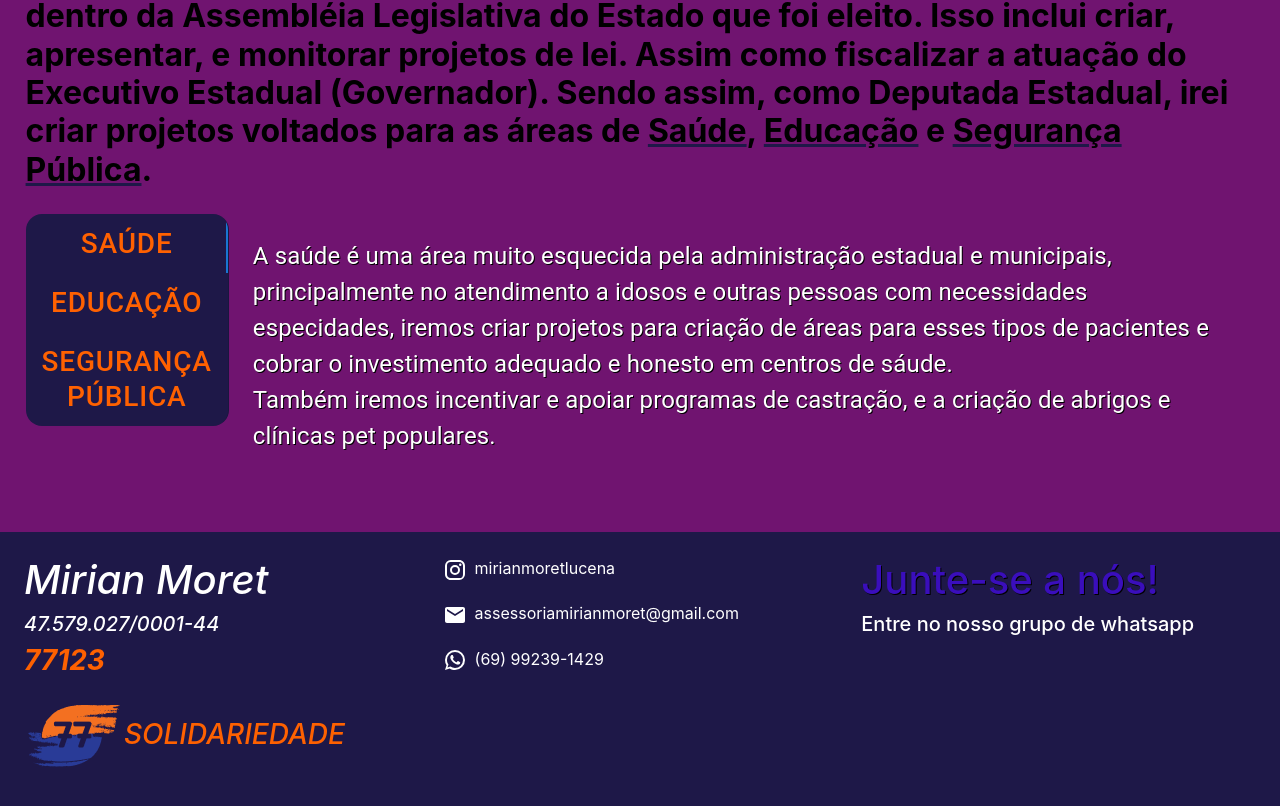
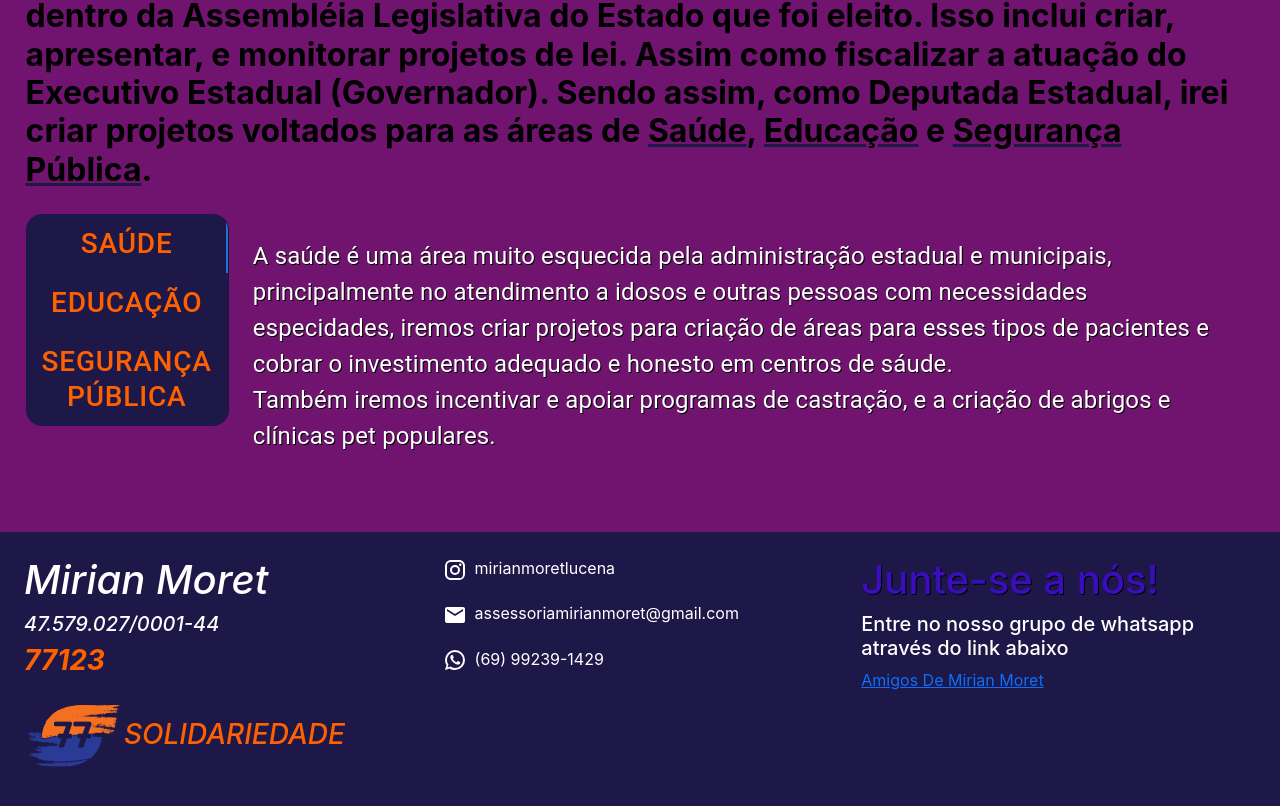
Before and after one commit to Takater/dep-mirian-moret, a React (Create React App) app: page / in a window 1280 px wide. Shown: the part 3027-3833 px from the top of the page. Built offline with nearby package versions, Linux system fonts and the light colour scheme.

Commit message:
Fri, Aug 26, 2022, 8:09 PM +00:00

```diff
--- a/src/components/Contatos.jsx
+++ b/src/components/Contatos.jsx
@@ -34,7 +34,8 @@ export default function Contatos () {
                 </div>
                 <div className="col-md-4">
                     <h1 style={{color: '#3a0ebc', textShadow: '1px 1px black'}}>Junte-se a nós!</h1>
-                    <h5>Entre no nosso grupo de whatsapp</h5>
+                    <h5>Entre no nosso grupo de whatsapp através do link abaixo</h5>
+                    <a href="https://chat.whatsapp.com/GuXZdfR7EhP5FopIL7vHPy">Amigos De Mirian Moret</a>
                 </div>
             </div>
         </div>
```
